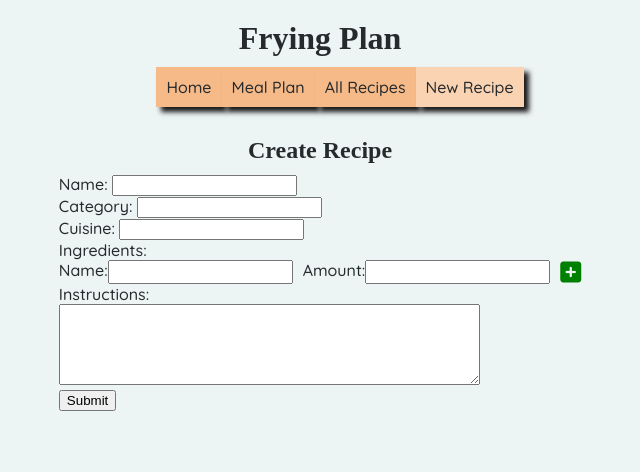
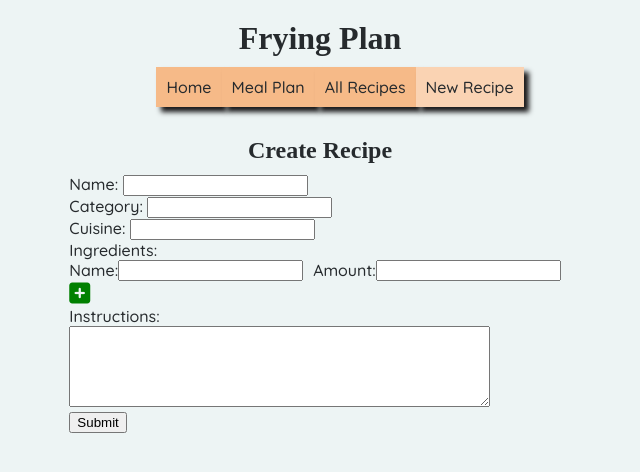
Before and after one commit to rebecca-lindsey/frying-plan-frontend, a React (Create React App) app: page /recipes/new in a window 1280 px wide. Shown: the top 472 px of the page, without its empty margins (320-960 px from the left). Built offline with nearby package versions, Linux system fonts and the light colour scheme; no server answers; a web font is replaced by a local one.

Commit message:
Split datalist off from IngredientList, added attributes for dynamic form

```diff
--- a/src/createrecipe/CreateLists.js
+++ b/src/createrecipe/CreateLists.js
@@ -25,7 +25,6 @@ function CuisineList(obj) {
 }
 
 function IngredientList(obj) {
-  console.log(obj.recipes);
   return (
     <>
       <input
@@ -34,6 +33,13 @@ function IngredientList(obj) {
         list="ingredient_list"
         className="ingredient-name"
       />
+      {IngredientDatalist(obj)}
+    </>
+  );
+}
+
+function IngredientDatalist(obj) {
+  return (
     <datalist id="ingredient_list">
       {obj.recipes.map((recipe) =>
         recipe.ingredients.map((ingredient) => (
@@ -41,7 +47,6 @@ function IngredientList(obj) {
         ))
       )}
     </datalist>
-    </>
   );
 }
 
--- a/src/createrecipe/RecipeForm.js
+++ b/src/createrecipe/RecipeForm.js
@@ -3,6 +3,14 @@ import { connect } from "react-redux";
 import { CategoryList, CuisineList, IngredientList } from "./CreateLists";
 
 class RecipeForm extends Component {
+  state = {
+    name: "",
+    category: "",
+    cuisine: "",
+    ingredients: [{ name: "", amount: "" }],
+    instructions: "",
+  };
+
   handleChange = (e) => {
     this.setState({});
   };
@@ -15,37 +23,18 @@ class RecipeForm extends Component {
     console.log("Add new Ingredient!");
   };
 
-  render() {
-    console.log(this.props);
-    return (
-      <form onSubmit={this.handleSubmit}>
-        <p>
-          Name: <input type="text" onChange={this.handleChange} name="name" />
-        </p>
-        <p>
-          Category:{" "}
-          {this.props.loading ? (
-            <input type="text" onChange={this.handleChange} name="category" />
-          ) : (
-            <CategoryList recipes={this.props.recipes} />
-          )}
-        </p>
-        <p>
-          Cuisine:{" "}
-          {this.props.loading ? (
-            <input type="text" onChange={this.handleChange} name="cuisine" />
-          ) : (
-            <CuisineList recipes={this.props.recipes} />
-          )}
-        </p>
-        <p>Ingredients:</p>
+  displayIngredientFields = (e) => {
+    return this.state.ingredients.map((ingredient, idx) => {
+      return (
         <p class="p-flex">
-          Name:{" "}
+          <label htmlFor={`ingredient-${idx}`}>Name: </label>
           {this.props.loading ? (
             <input
               type="text"
               onChange={this.handleChange}
-              name="ingredient-name"
+              name={`ingredient-${idx}-name`}
+              data-id={idx}
+              id={`ingredient-${idx}-name`}
               className="ingredient-name"
             />
           ) : (
@@ -58,8 +47,40 @@ class RecipeForm extends Component {
             name="ingredient-amount"
             className="ingredient-amount"
           />
+        </p>
+      );
+    });
+  };
+
+  render() {
+    console.log(this.props);
+    return (
+      <form onSubmit={this.handleSubmit}>
+        <p>
+          <label htmlFor="name">Name: </label>
+          <input type="text" onChange={this.handleChange} name="name" />
+        </p>
+        <p>
+          <label htmlFor="category">Category: </label>
+          {this.props.loading ? (
+            <input type="text" onChange={this.handleChange} name="category" />
+          ) : (
+            <CategoryList recipes={this.props.recipes} />
+          )}
+        </p>
+        <p>
+          <label htmlFor="cuisine">Cuisine: </label>
+          {this.props.loading ? (
+            <input type="text" onChange={this.handleChange} name="cuisine" />
+          ) : (
+            <CuisineList recipes={this.props.recipes} />
+          )}
+        </p>
+        <p>
+          Ingredients:
+          {this.displayIngredientFields()}
           <i
-            class="fas fa-plus-square"
+            className="fas fa-plus-square"
             onClick={this.addNewIngredientField}
           ></i>
         </p>
```
Lines whose indentation alone changed are shown as unchanged.
